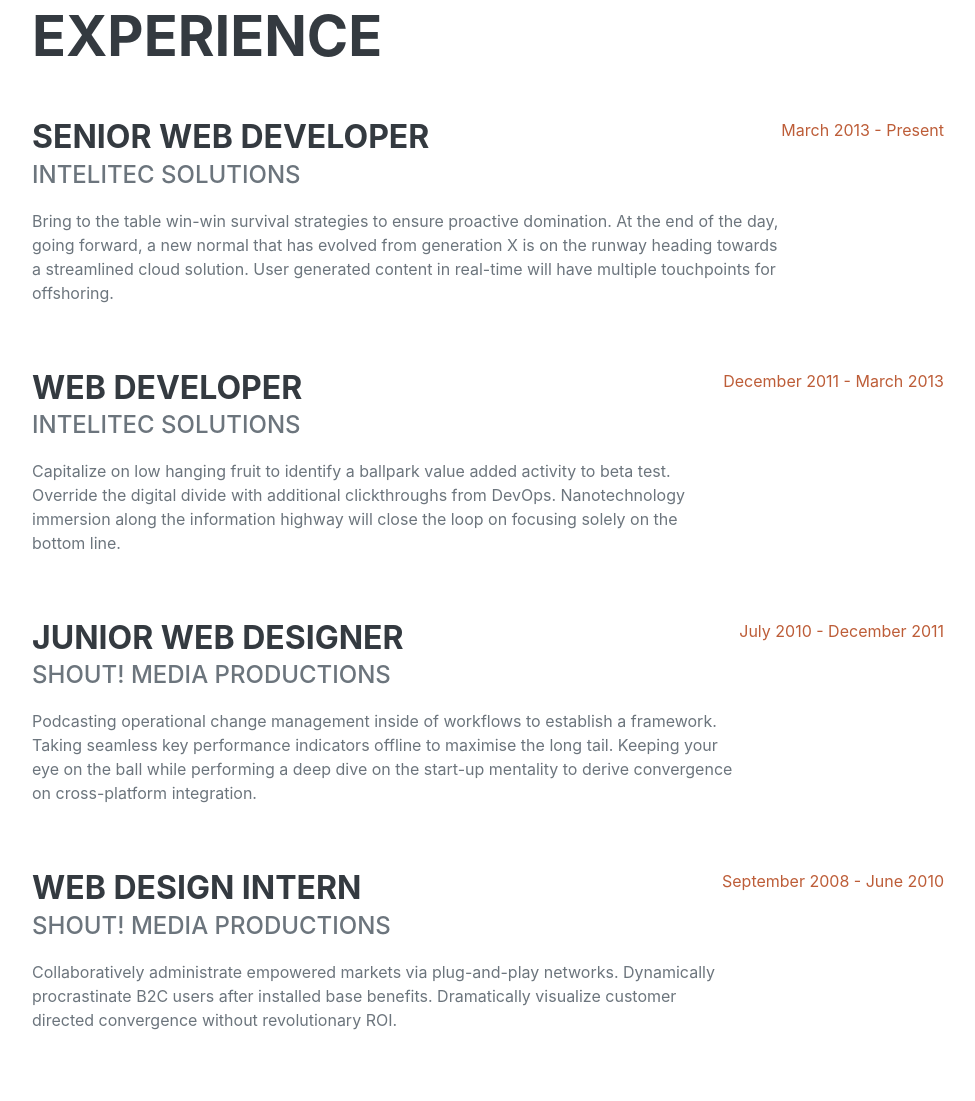
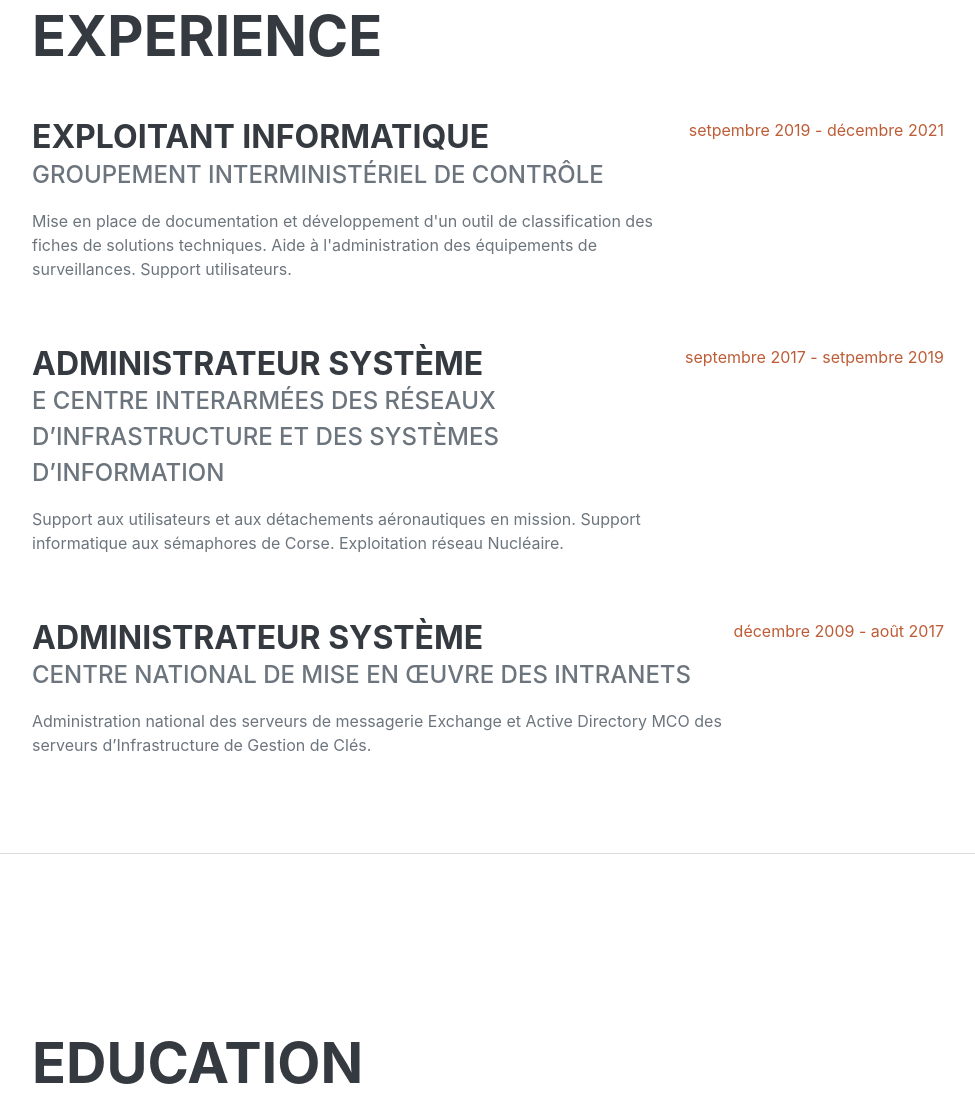
Before and after one commit to NicolasDemangeat/NicolasDemangeat.github.io, a plain HTML site: page index.html in a window 1280 px wide. Shown: the part 878-1979 px from the top of the page, without its empty margins (288-1263 px from the left). Drawn offline with nearby package versions, Linux system fonts and the light colour scheme; a web font is replaced by a local one.

Commit message:
modif section experiences

```diff
--- a/index.html
+++ b/index.html
@@ -47,7 +47,8 @@
                         Coulans-sur-gée, France
                         <a href="mailto:name@email.com">demangeatn@gmail.com</a>
                     </div>
-                    <p class="lead mb-5">Je suis un développeur </p>
+                    <p class="lead mb-5">Fort de treize années d'expériences en tant qu'administrateur systèmes au sein de l'armée de l'air, j'ai décidé de suivre ma passion pour effectuer une reconversion vers le milieu de la programmation et le développement web.
+                        Dynamique, volontaire et toujours curieux d'apprendre, j'aime découvrir de nouvelles technologies.</p>
                     <div class="social-icons">
                         <a class="social-icon" href="https://www.linkedin.com/in/nicolas-demangeat/"><i class="fab fa-linkedin-in"></i></a>
                         <a class="social-icon" href="https://github.com/NicolasDemangeat"><i class="fab fa-github"></i></a>
@@ -61,35 +62,34 @@
                     <h2 class="mb-5">Experience</h2>
                     <div class="d-flex flex-column flex-md-row justify-content-between mb-5">
                         <div class="flex-grow-1">
-                            <h3 class="mb-0">Senior Web Developer</h3>
-                            <div class="subheading mb-3">Intelitec Solutions</div>
-                            <p>Bring to the table win-win survival strategies to ensure proactive domination. At the end of the day, going forward, a new normal that has evolved from generation X is on the runway heading towards a streamlined cloud solution. User generated content in real-time will have multiple touchpoints for offshoring.</p>
+                            <h3 class="mb-0">Exploitant informatique</h3>
+                            <div class="subheading mb-3">Groupement interministériel de contrôle</div>
+                            <p>Mise en place de documentation et développement d'un outil de
+                                classification des fiches de solutions techniques.
+                                Aide à l'administration des équipements de surveillances.
+                                Support utilisateurs.</p>
                         </div>
-                        <div class="flex-shrink-0"><span class="text-primary">March 2013 - Present</span></div>
+                        <div class="flex-shrink-0"><span class="text-primary">setpembre 2019 - décembre 2021</span></div>
                     </div>
                     <div class="d-flex flex-column flex-md-row justify-content-between mb-5">
                         <div class="flex-grow-1">
-                            <h3 class="mb-0">Web Developer</h3>
-                            <div class="subheading mb-3">Intelitec Solutions</div>
-                            <p>Capitalize on low hanging fruit to identify a ballpark value added activity to beta test. Override the digital divide with additional clickthroughs from DevOps. Nanotechnology immersion along the information highway will close the loop on focusing solely on the bottom line.</p>
+                            <h3 class="mb-0">Administrateur système</h3>
+                            <div class="subheading mb-3">e Centre Interarmées des Réseaux d’Infrastructure et des Systèmes d’Information</div>
+                            <p>Support aux utilisateurs et aux détachements aéronautiques en mission.
+                                Support informatique aux sémaphores de Corse.
+                                Exploitation réseau Nucléaire.
+                                </p>
                         </div>
-                        <div class="flex-shrink-0"><span class="text-primary">December 2011 - March 2013</span></div>
-                    </div>
-                    <div class="d-flex flex-column flex-md-row justify-content-between mb-5">
-                        <div class="flex-grow-1">
-                            <h3 class="mb-0">Junior Web Designer</h3>
-                            <div class="subheading mb-3">Shout! Media Productions</div>
-                            <p>Podcasting operational change management inside of workflows to establish a framework. Taking seamless key performance indicators offline to maximise the long tail. Keeping your eye on the ball while performing a deep dive on the start-up mentality to derive convergence on cross-platform integration.</p>
-                        </div>
-                        <div class="flex-shrink-0"><span class="text-primary">July 2010 - December 2011</span></div>
+                        <div class="flex-shrink-0"><span class="text-primary">septembre 2017 - setpembre 2019</span></div>
                     </div>
                     <div class="d-flex flex-column flex-md-row justify-content-between">
                         <div class="flex-grow-1">
-                            <h3 class="mb-0">Web Design Intern</h3>
-                            <div class="subheading mb-3">Shout! Media Productions</div>
-                            <p>Collaboratively administrate empowered markets via plug-and-play networks. Dynamically procrastinate B2C users after installed base benefits. Dramatically visualize customer directed convergence without revolutionary ROI.</p>
+                            <h3 class="mb-0">Administrateur système</h3>
+                            <div class="subheading mb-3">Centre National de Mise en Œuvre des Intranets</div>
+                            <p>Administration national des serveurs de messagerie Exchange et Active Directory
+                                MCO des serveurs d’Infrastructure de Gestion de Clés.</p>
                         </div>
-                        <div class="flex-shrink-0"><span class="text-primary">September 2008 - June 2010</span></div>
+                        <div class="flex-shrink-0"><span class="text-primary">décembre 2009 - août 2017</span></div>
                     </div>
                 </div>
             </section>
```
